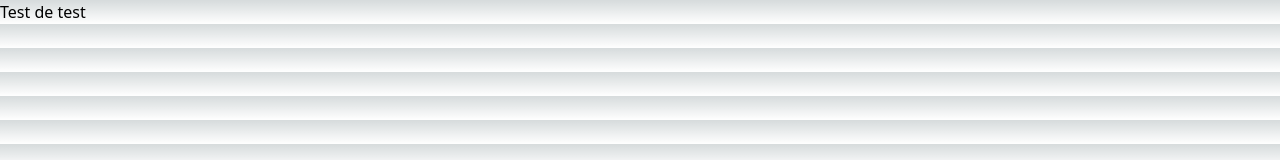
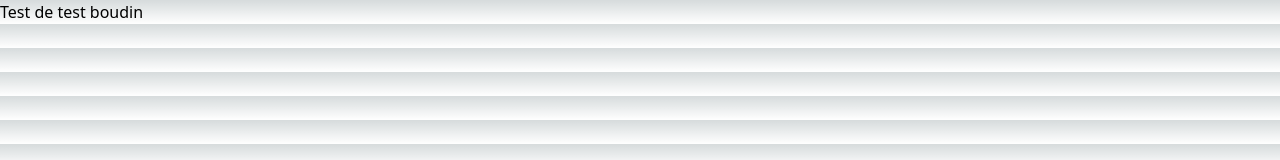
Before and after one commit to ifbwima/ducheneche, a Next.js app: page / in a window 1280 px wide. Shown: the top 160 px of the page. Built offline with nearby package versions, Linux system fonts and the light colour scheme.

Commit message:
miammmmm

```diff
--- a/src/pages/index.js
+++ b/src/pages/index.js
@@ -2,7 +2,7 @@ export default function Home() {
   return (
   <>
   <div>
-    <h1>Test de test</h1>
+    <h1>Test de test boudin</h1>
   </div>
   </>
   )
```
Also changed, not shown: 1 other file (tests, documents, lock files or other folders).
